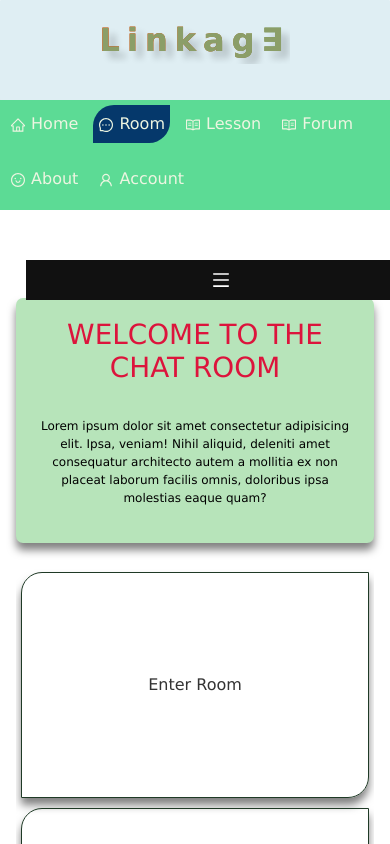
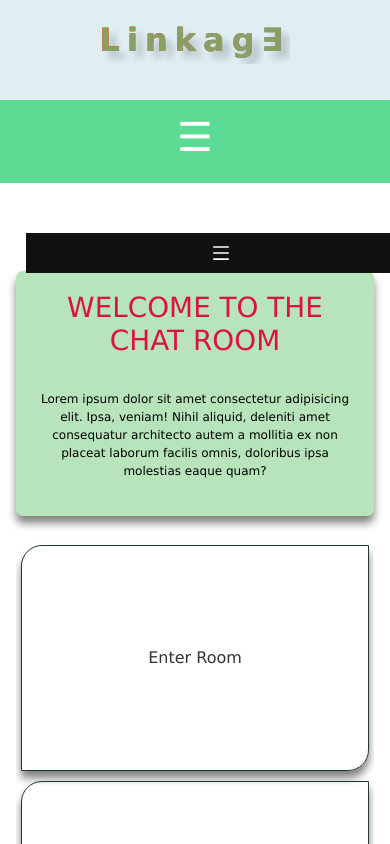
Before and after one commit to paopi27/linkage, a React (Vite) app: page /room in a window 390 px wide. Shown: the top 844 px of the page. Built offline with nearby package versions, Linux system fonts and the light colour scheme.

Commit message:
Navigation
Navigation jsx/css

-bug fix (spacing in container and text)

-additional feature (hamburger menu on responsive small screen)

```diff
--- a/src/App.jsx
+++ b/src/App.jsx
@@ -16,6 +16,7 @@ import Lesson from './pages/Lesson/Lesson'
 
 /*import NotFound from './pages/NotFound/NotFound'*/
 import { Route, Routes } from 'react-router-dom' /* for navigation */
+
 import Forum from './pages/Forum'
 
 function App() {
--- a/src/components/Navigation/Navigation.css
+++ b/src/components/Navigation/Navigation.css
@@ -8,6 +8,8 @@
   background-color: #5cdb95;
   display: flex;
   justify-content: center;
+
+  padding: 7px 7px 0px 7px; /*equal spaces for container*/
 }
 
 .nav-container a{
@@ -18,7 +20,8 @@
   color: #edf5e1;
   padding: 5px;
   line-height: 28px;
-  margin: 5px;
+
+  margin: 5px 1rem 5px 1rem; /*spaces between texts*/
 }
 
 .navigation a:hover{
@@ -36,14 +39,54 @@
   border-bottom-right-radius: 21px;
 }
 
+
+
+
+.hamburger-icon {
+  display: none;
+  cursor: pointer;
+  font-size: 2.5rem;
+  padding: 0rem 1rem 1rem 1rem;
+  color: #ffffff;
+}
+.hamburger-icon:hover{
+  color: #05386b;
+}
+@media screen and (max-width: 750px) {
+  .nav-container {
+    flex-direction: column;
+    align-items: center;
+  }
+  .navigation {
+    display: none;
+    width: 100%;
+    text-align: center;
+  }
+  .hamburger-icon {
+    display: block;
+  }
+  .navigation.active {
+    display: flex;
+    flex-direction: column;
+    align-items: center;
+  }
+}
+
+/*
 @media screen and (max-width: 560px) {
-    .container a {
+
+    .nav-container instead of container
+
+    .nav-container a {
       float: none;
       display: block;
       text-align: center;
     }
 
-    .topnav-top {
+    navigation instead of top-nav
+
+    .navigation {
       float: none;
     }
   }
+*/
--- a/src/components/Navigation/Navigation.jsx
+++ b/src/components/Navigation/Navigation.jsx
@@ -1,24 +1,47 @@
 import './Navigation.css'
 
 import { NavLink, useLocation } from 'react-router-dom' /* for navigation */
+
 import { AiOutlineHome, AiOutlineRead, AiOutlineMessage, AiOutlineSmile, AiOutlineUser } from "react-icons/ai";
 
+import { useState } from 'react';
+
+/*
 import { Navbar, Container } from 'react-bootstrap';
+*/
 
 function Navigation() {
 
-  const location = useLocation();
+  const location = useLocation(); /* for navigation (active) */
+
+
+  /* for hamburger menu */
+  const [isMenuOpen, setMenuOpen] = useState(false);
+  const toggleMenu = () => {
+    setMenuOpen(!isMenuOpen);
+  };
 
   return (
     <>
+
       <div className="nav-container">
+
         {/* For the Logo and Logo name */}
         {/* <div className="logo">
           <NavLink to={'/'}>
             <Navbar.Brand href="#home">Linkag∃</Navbar.Brand>
           </NavLink>
         </div> */}
-        <div className="navigation">
+
+
+      <div className="hamburger-icon" onClick={toggleMenu}>
+          &#9776; {/* Hamburger icon */}
+        </div>
+
+
+          <div className={`navigation ${isMenuOpen ? 'active' : ''}`}>
+
+
           <NavLink to={'/'} className={location.pathname === '/' ? 'active' : ''}>
             <AiOutlineHome /> Home
           </NavLink>
@@ -39,6 +62,7 @@ function Navigation() {
           </NavLink>
         </div>
       </div>
+
     </>
   )
 }
```
